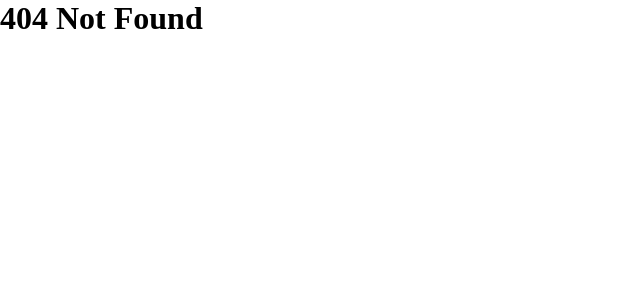
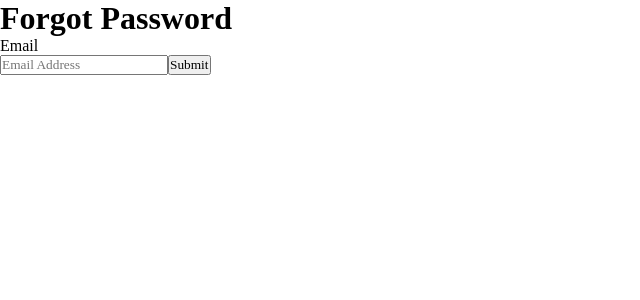
Before and after one commit to edrumm/3rd-Year-Project, a React (Create React App) app in the folder FrontEnd/picturethat/: page /ForgotPassword in a window 1280 px wide. Before the commit this address led to /404. Shown: the top 300 px of the page, without its empty margins (0-640 px from the left). Built offline with nearby package versions, Linux system fonts and the light colour scheme; a web font is replaced by a local one.

Commit message:
Add forgot password page

```diff
--- a/FrontEnd/picturethat/src/App.js
+++ b/FrontEnd/picturethat/src/App.js
@@ -8,6 +8,7 @@ import {BrowserRouter as Router, Route, Switch, Link, Redirect} from 'react-rout
 //Import the pages
 import SignIn from "./Pages/SignIn";
 import SignUp from "./Pages/SignUp";
+import ForgotPassword from "./Pages/ForgotPassword";
 import NotFound from "./Pages/404";
 
 
@@ -20,6 +21,7 @@ function App() {
         <Route exact path="/" component={SignIn} /> {/*route path of the specific page - when used with keyword exact - in the app */}
         <Route exact path="/SignIn" component={SignIn} />
         <Route exact path="/SignUp" component={SignUp} />
+        <Route exact path= "/ForgotPassword" component={ForgotPassword} />
 
         <Route exact path="/404" component={NotFound} />
         <Redirect to="/404"/> {/*Redirect used to redirect users to 404 page if an invalid url is typed in the url searchbar */}
--- a/FrontEnd/picturethat/src/Pages/404.jsx
+++ b/FrontEnd/picturethat/src/Pages/404.jsx
@@ -3,7 +3,7 @@ import React from 'react';
 const NotFound  = () => {
 
     return (
-        <div>
+        <div className="signInWelcome">
             <h1>404 Not Found</h1>
         </div>
     );
--- /dev/null
+++ b/FrontEnd/picturethat/src/Pages/ForgotPassword.jsx
@@ -0,0 +1,21 @@
+import React from 'react';
+
+const ForgotPassword  = () => {
+
+    return (
+        <div>
+            <div className= "signInWelcome">
+                <h1>Forgot Password</h1>
+            </div>
+
+                <p>Email</p>
+                <input type="text" id="emailInput" placeholder="Email Address" />
+                <button id="signInButton" class="signInButton" onclick="submitBtnPress()">Submit</button>
+
+        </div>
+    );
+};
+
+export default ForgotPassword;
+
+//https://www.youtube.com/watch?v=hjR-ZveXBpQ
```
